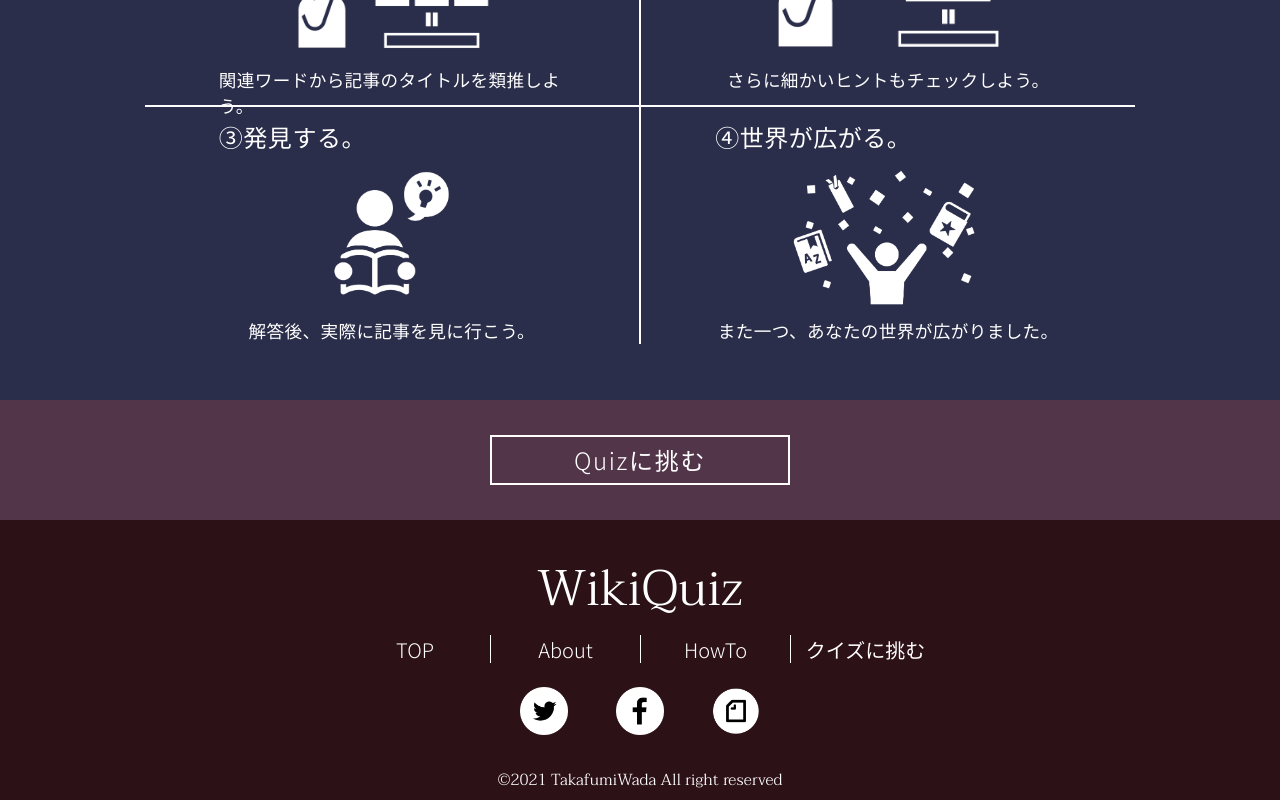
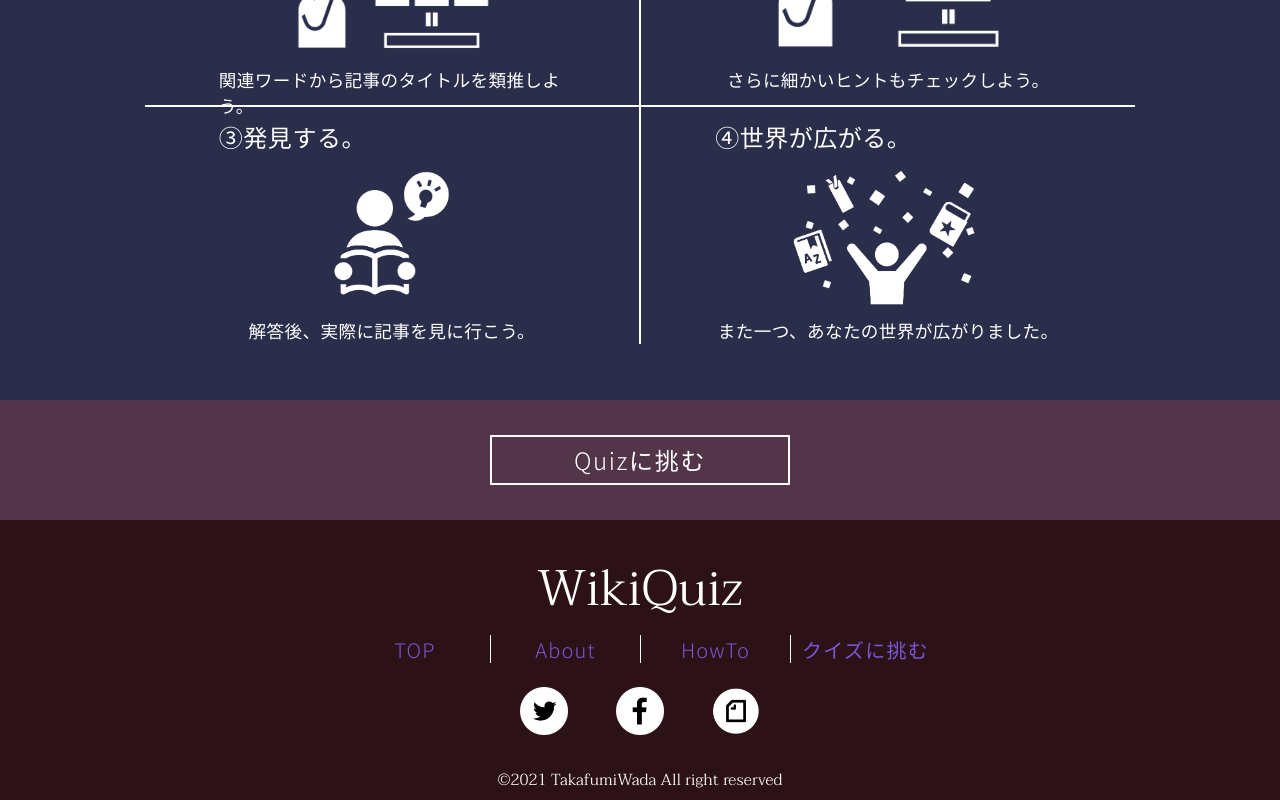
Before and after one commit to TakafumiWada/wiki-quiz-frontend, a Vue app: page / in a window 1280 px wide. Shown: the part 1880-2680 px from the top of the page. Built offline with nearby package versions, Linux system fonts and the light colour scheme; no server answers.

Commit message:
ADD: 微調整

```diff
--- a/src/components/Footer.vue
+++ b/src/components/Footer.vue
@@ -4,16 +4,16 @@
       <div class="footer__topic">WikiQuiz</div>
       <div class="footer__links">
         <div class="footer__link">
-          <router-link :to="{ path: '/', hash: '#top' }">TOP</router-link>
+          <a @click="linkToPage({ path: '/', hash: '#top' })">TOP</a>
         </div>
         <div class="footer__link footer__link--border-left">
-          <router-link :to="{ path: '/', hash: '#about' }">About</router-link>
+          <a @click="linkToPage({ path: '/', hash: '#about' })">About</a>
         </div>
         <div class="footer__link footer__link--border-left">
-          <router-link :to="{ path: '/', hash: '#howto' }">HowTo</router-link>
+          <a @click="linkToPage({ path: '/', hash: '#howto' })">HowTo</a>
         </div>
         <div class="footer__link footer__link--border-left">
-          <router-link :to="{ path: '/start' }">クイズに挑む</router-link>
+          <a @click="linkToPage({ path: '/start' })">クイズに挑む</a>
         </div>
       </div>
       <div class="footer__icons">
@@ -45,6 +45,13 @@ export default {
     },
     linkToNote() {
       window.open("https://note.com/wadeee", "_blank");
+    },
+    linkToPage(route) {
+      this.$router.push(route).catch(() => {
+        //ここ無理やり感
+        this.$router.push("/");
+        this.$router.push(route);
+      });
     },
   },
 };
@@ -91,6 +98,11 @@ export default {
   width: 150px;
   text-align: center;
   font-family: $noto-sans;
+  letter-spacing: 1.23px;
+  transition-duration: 0.3s;
+  &:hover {
+    letter-spacing: 4px;
+  }
   &--border-left {
     border-left: 1px solid;
     border-color: white;
```
